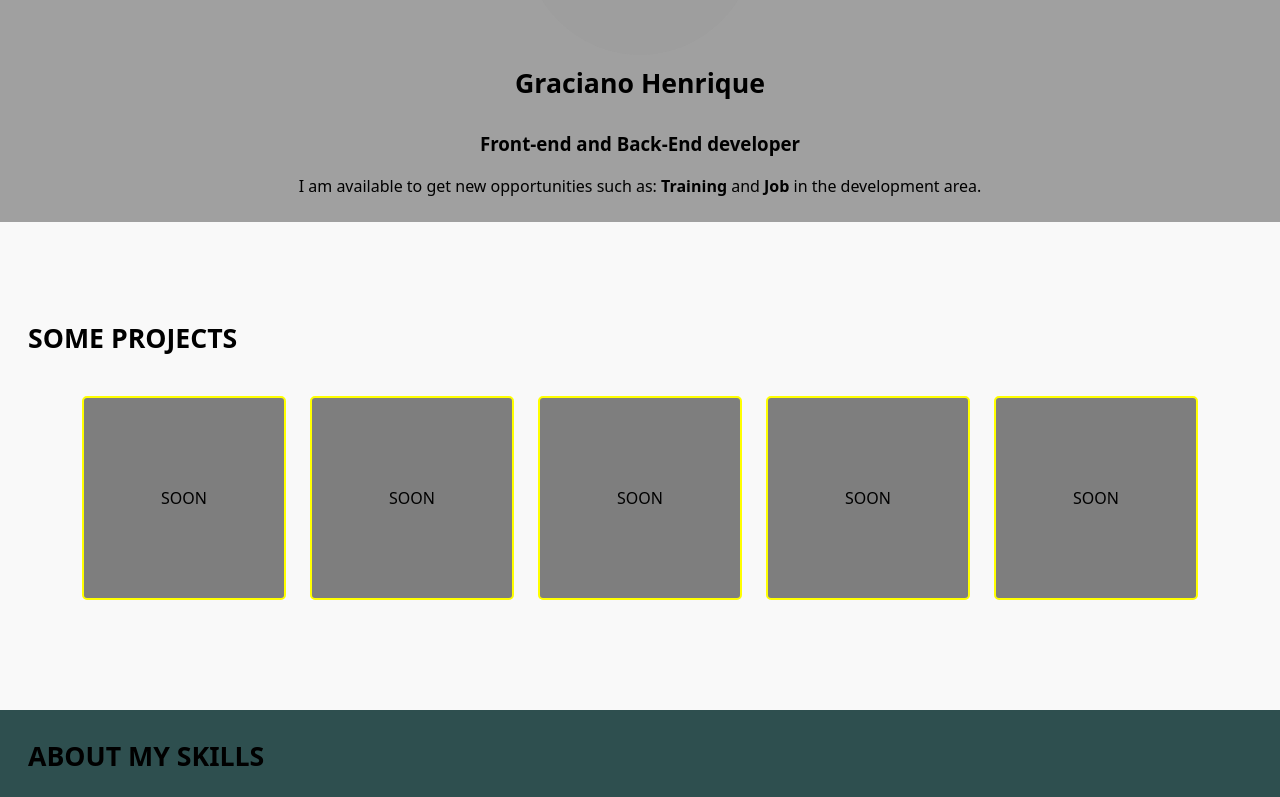
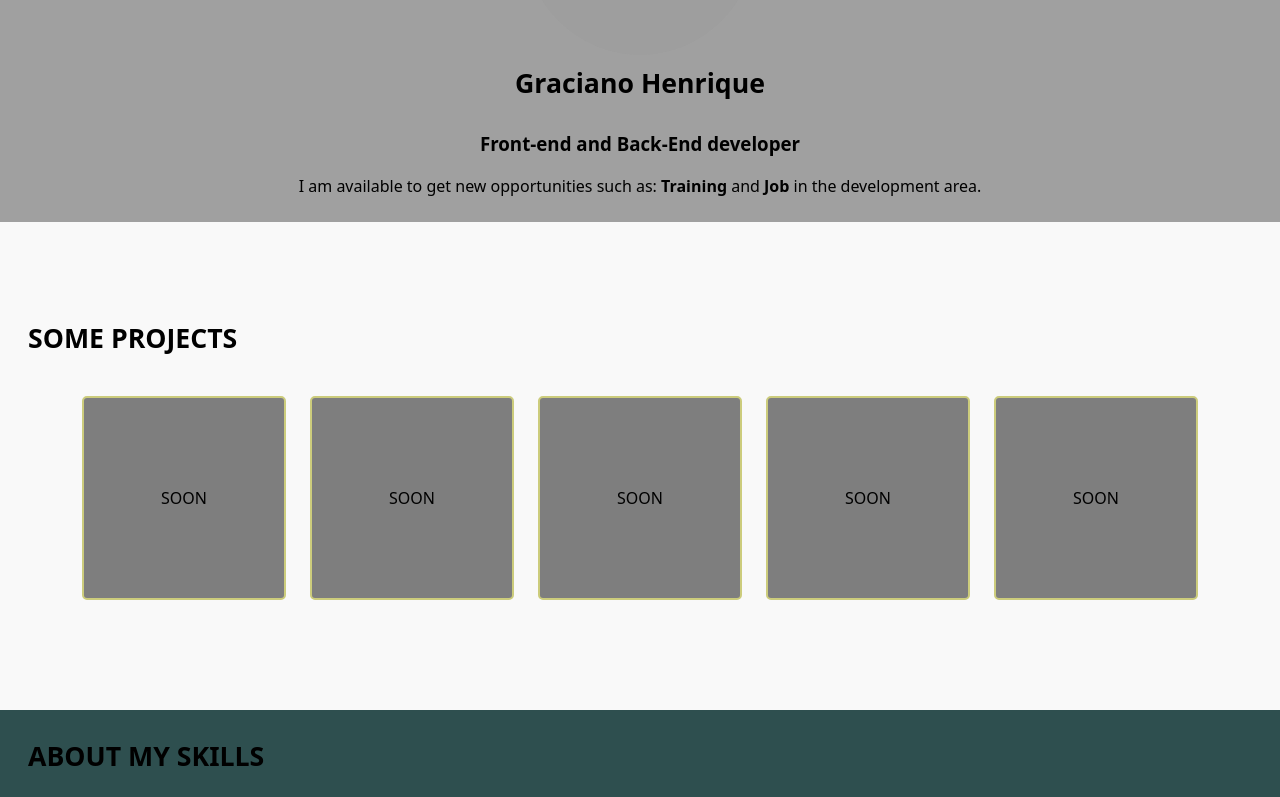
Before and after one commit to Graciano1997/gracianohenrique-portofolio, a React (Create React App) app: page / in a window 1280 px wide. Shown: the part 414-1211 px from the top of the page. Built offline with nearby package versions, Linux system fonts and the light colour scheme; grey boxes are pictures that could not be loaded.

Commit message:
Modifying the icons

```diff
--- a/src/components/css/project.css
+++ b/src/components/css/project.css
@@ -29,7 +29,7 @@
 background-color: rgba(0, 0, 0, 0.493);
 text-align: center;
 margin: 12px;
-border: 2px solid yellow;
+border: 2px solid rgb(204, 204, 124);
     width: 200px;
     height: 200px;
     border-radius: 5px;
```
